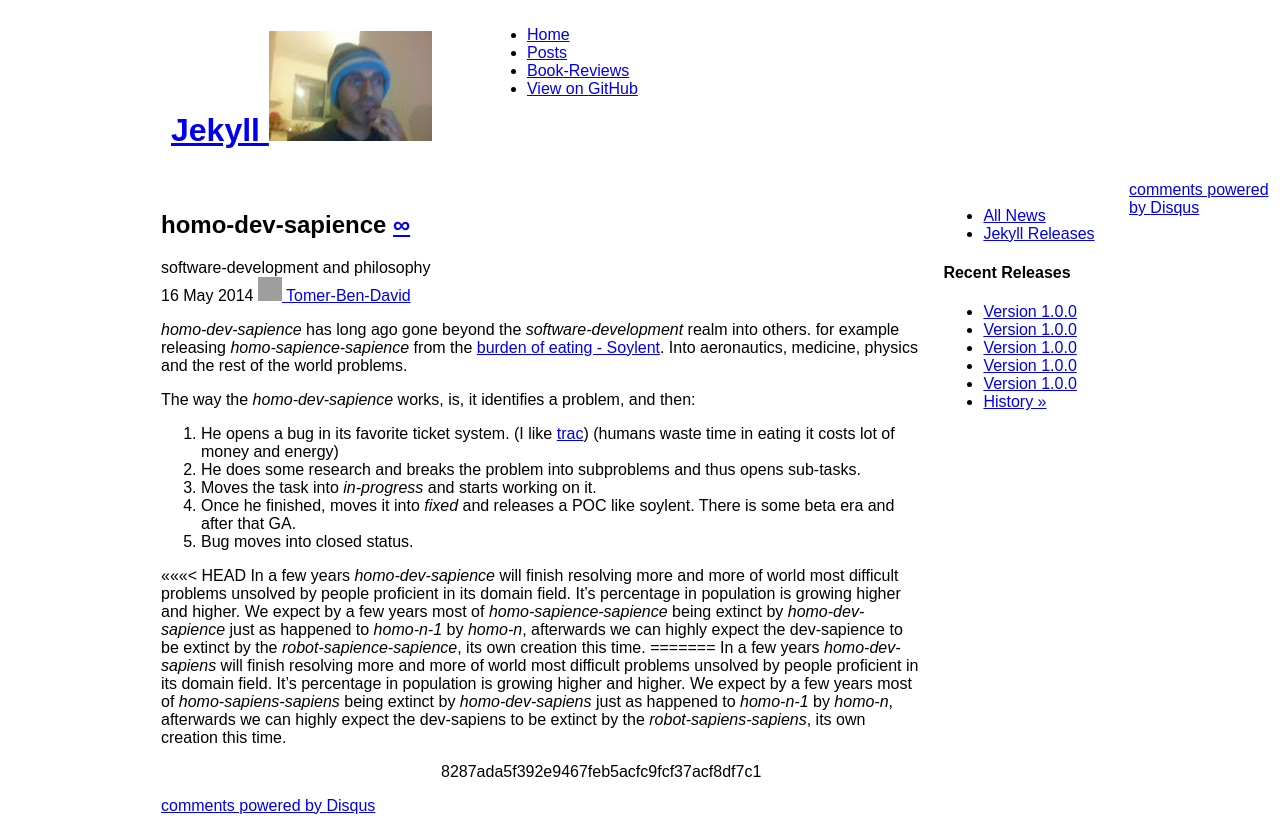
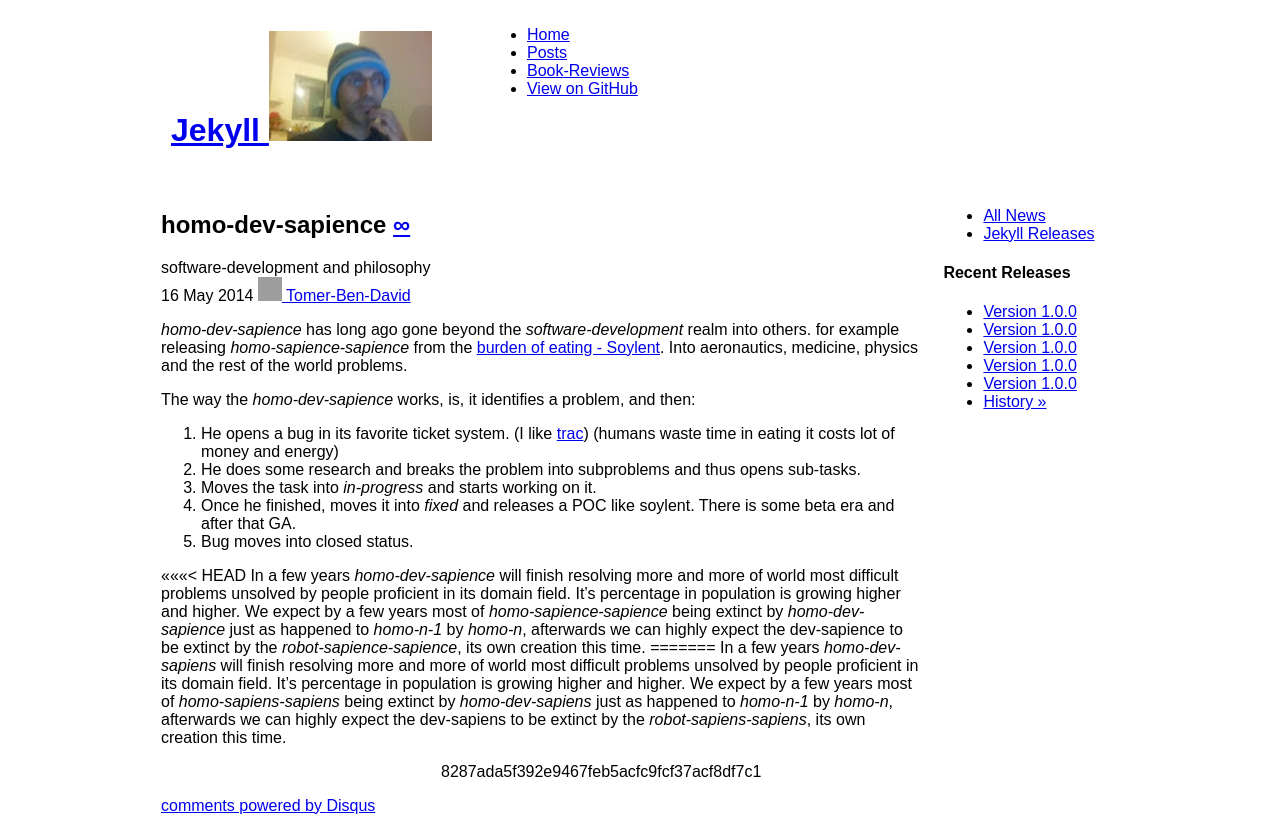
Before and after one commit to tomer-ben-david-archive/tomer-ben-david-archive.github.io, a Jekyll site: the page built from _posts/2014-05-16-home-dev-sapiens.md, in a window 1280 px wide, cut to the strip 0-825 px from the top of the page. Built offline with Jekyll 4.4.1, drawn with Linux system fonts in a browser that asks for light colours; comment, search, counter and statistics services are not loaded; grey boxes are pictures that could not be loaded.

```diff
--- a/_layouts/default.html
+++ b/_layouts/default.html
@@ -5,23 +5,6 @@
 
   {{ content }}
 
-  {% if page.comments %}
-      <div id="disqus_thread"></div>
-    <script type="text/javascript">
-        /* * * CONFIGURATION VARIABLES: EDIT BEFORE PASTING INTO YOUR WEBPAGE * * */
-        var disqus_shortname = 'tomerbendavid'; // required: replace example with your forum shortname
-
-        /* * * DON'T EDIT BELOW THIS LINE * * */
-        (function() {
-            var dsq = document.createElement('script'); dsq.type = 'text/javascript'; dsq.async = true;
-            dsq.src = '//' + disqus_shortname + '.disqus.com/embed.js';
-            (document.getElementsByTagName('head')[0] || document.getElementsByTagName('body')[0]).appendChild(dsq);
-        })();
-    </script>
-    <noscript>Please enable JavaScript to view the <a href="http://disqus.com/?ref_noscript">comments powered by Disqus.</a></noscript>
-    <a href="http://disqus.com" class="dsq-brlink">comments powered by <span class="logo-disqus">Disqus</span></a>
-  {% endif %}
-
   {% include footer.html %}
   {% include analytics.html %}
 
```
